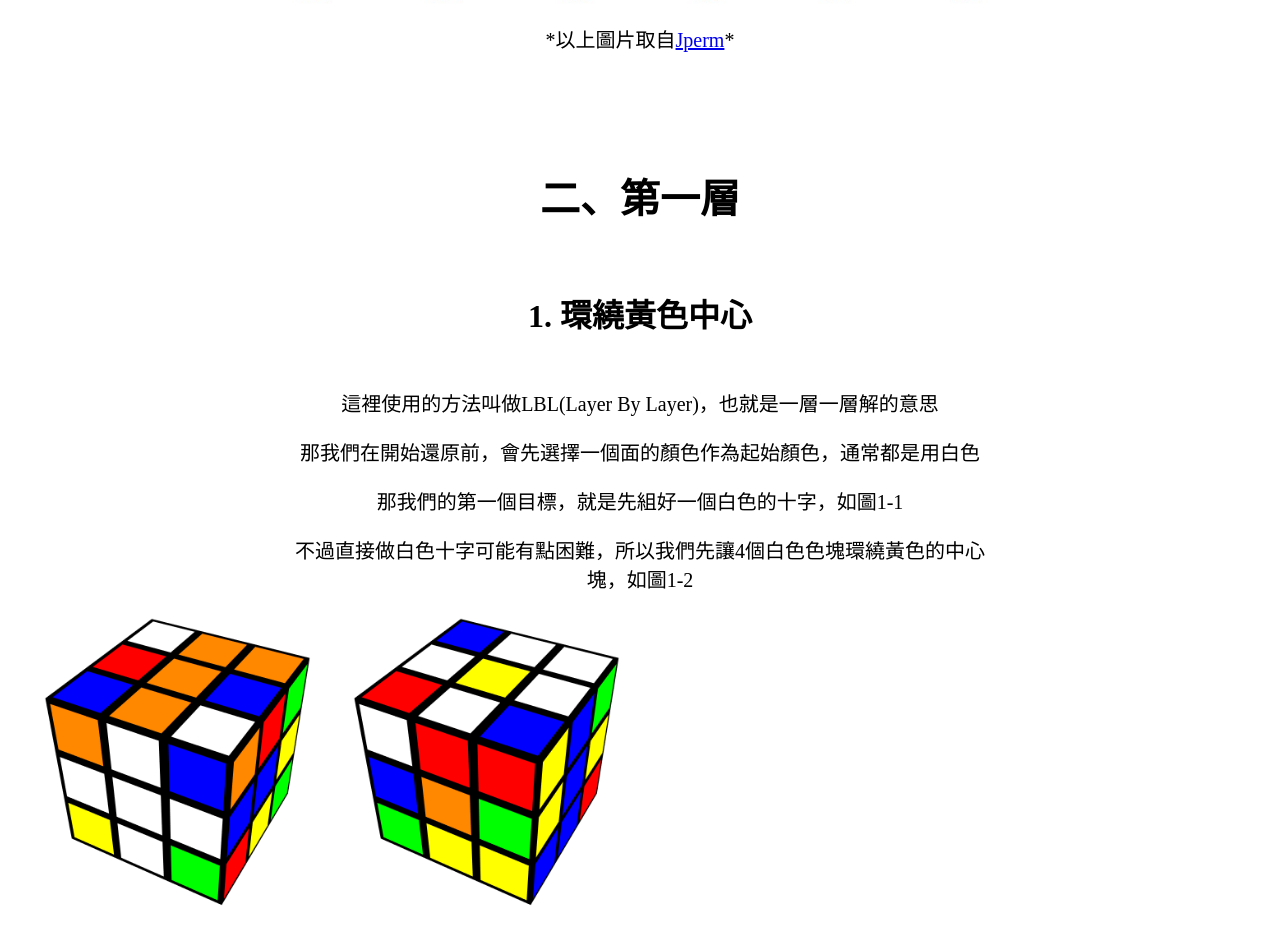
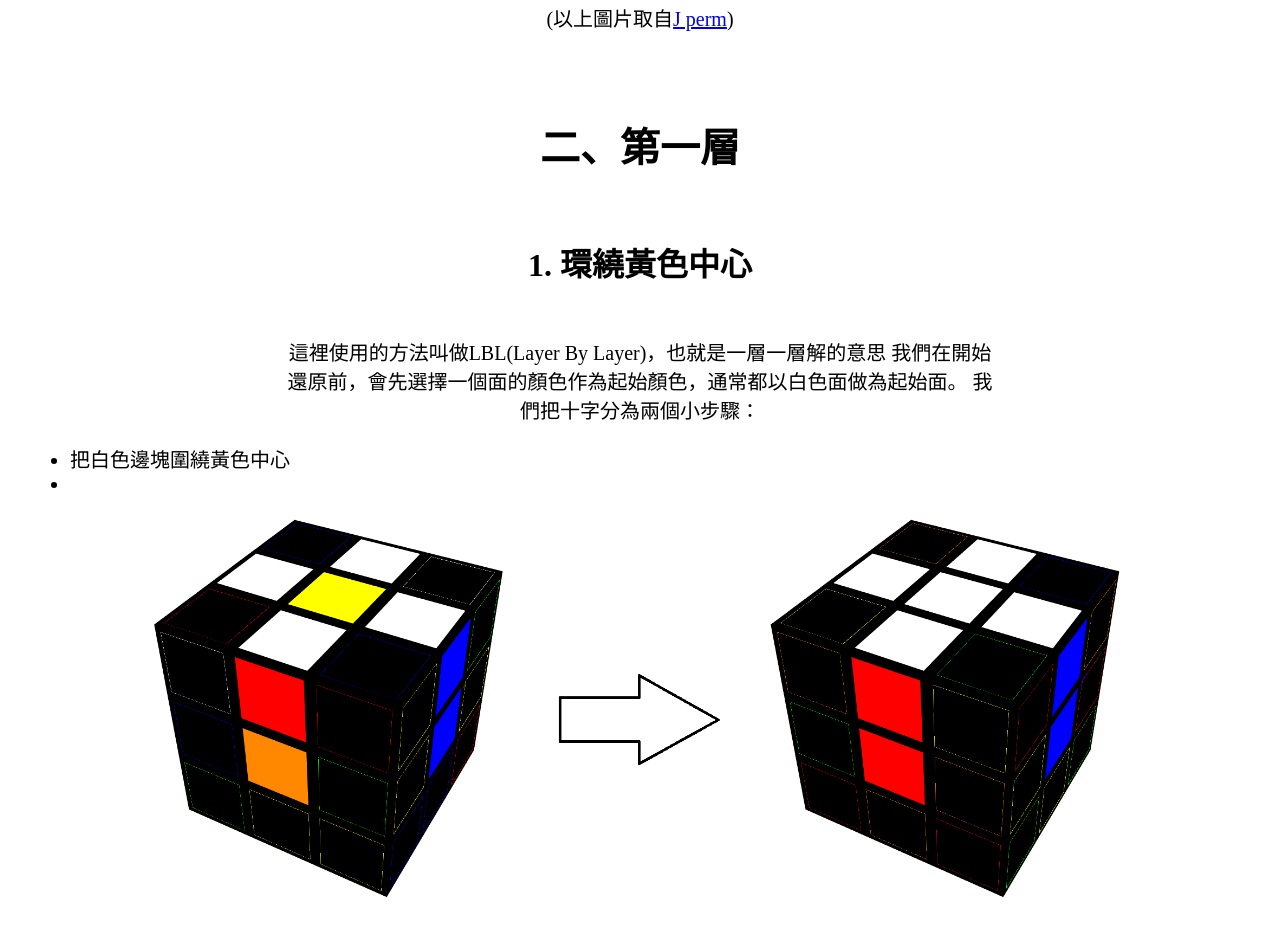
Before and after one commit to aoaaceai/ricky9667.github.io, a plain HTML site: page index.html in a window 1280 px wide. Shown: the part 2531-3474 px from the top of the page. Drawn offline with Linux system fonts and the light colour scheme.

Commit message:
2019/11/2 21:49

```diff
--- a/index.html
+++ b/index.html
@@ -24,7 +24,7 @@
         <a href="#" class="right">關於我</a>
     </div>
 
-    <div class="main flex-main">
+    <div class="nmain flex-main">
       <h2 class="subtitle" id="Startup">一、基本概念教學</h2>
       <h3>1. 魔術方塊代號</h3>
       <div>
@@ -34,15 +34,21 @@
 
       <div>
           <ul>
-            <li style="font-size: 16px">如果英文代號後沒有加上任何符號，表示你要面向該面旋轉順時針。Ex. R=右面轉順時針(往上轉)</li>
-            <li style="font-size: 16px">如果英文代號後加上一個 ' (唸做prime)，表示你要面向該面旋轉逆時針。Ex. U'=上面轉逆時針(往左轉)</li>
-            <li style="font-size: 16px">如果英文代號後加上一個 2，表示你要面向該面旋轉180度。Ex. L2=左面旋轉180度</li>
+            <li style="font-size: 20px">
+              如果英文代號後沒有加上任何符號，表示你要面向該面旋轉順時針。
+            </li>
+            <li style="font-size: 20px">
+              如果英文代號後加上一個 ' (唸做prime)，表示你要面向該面旋轉逆時針。
+            </li>
+            <li style="font-size: 20px">
+              如果英文代號後加上一個 2，表示你要面向該面旋轉180度。
+            </li>
           </ul>
       </div>
 
       <div class="flex-main">
         <img src="./images/notations.jpg" id="notations">
-        <p>*以上圖片取自<a href="https://jperm.net/3x3/moves">Jperm</a>*</p>
+        <p>(以上圖片取自<a href="https://jperm.net/3x3/moves">J perm</a>)</p>
       </div>
     </div>
 
@@ -51,18 +57,18 @@
       <h3>1. 環繞黃色中心</h3>
 
       <div>
-        <p>這裡使用的方法叫做LBL(Layer By Layer)，也就是一層一層解的意思</p>
-        <p>那我們在開始還原前，會先選擇一個面的顏色作為起始顏色，通常都是用白色</p>
-        <p>那我們的第一個目標，就是先組好一個白色的十字，如圖1-1</p>
-        <p>不過直接做白色十字可能有點困難，所以我們先讓4個白色色塊環繞黃色的中心塊，如圖1-2</p>
+        <p>這裡使用的方法叫做LBL(Layer By Layer)，也就是一層一層解的意思
+        我們在開始還原前，會先選擇一個面的顏色作為起始顏色，通常都以白色面做為起始面。
+        我們把十字分為兩個小步驟：
+        </p>
 
-      <div class="cross_img">
-        <div>
-          <img src="./images/cross02-2.png" class="cross_img">
-        </div>
-        <div>
-          <img src="./images/cross01.png" class="cross_img">
-        </div>
+        <ul>
+          <li style="font-size: 20px">把白色邊塊圍繞黃色中心</li>
+          <li style="font-size: 20px"></li>
+        </ul>
+
+      <div class="flex-main">
+        <img src="./images/cross_img1.png" class="cross_img">
       </div>
 
       </div>
--- a/style.css
+++ b/style.css
@@ -102,14 +102,8 @@ p {
 }
 
 .cross_img {
-    display: flex;
-    height: 300px;
+    position: relative;
+
+    height: 400px;
     width: auto;
-
 }
-
-.cross_img > div {
-    flex-direction: row;
-    justify-content: center;
-    align-items: center;
-}
```
Also changed, not shown: images/cross01.png (deleted), images/cross02-2.png (deleted), images/cross02.png (deleted), images/cross_img1.png (added), images/cross_sample1-1.png (added), images/cross_sample1-2.png (added).
